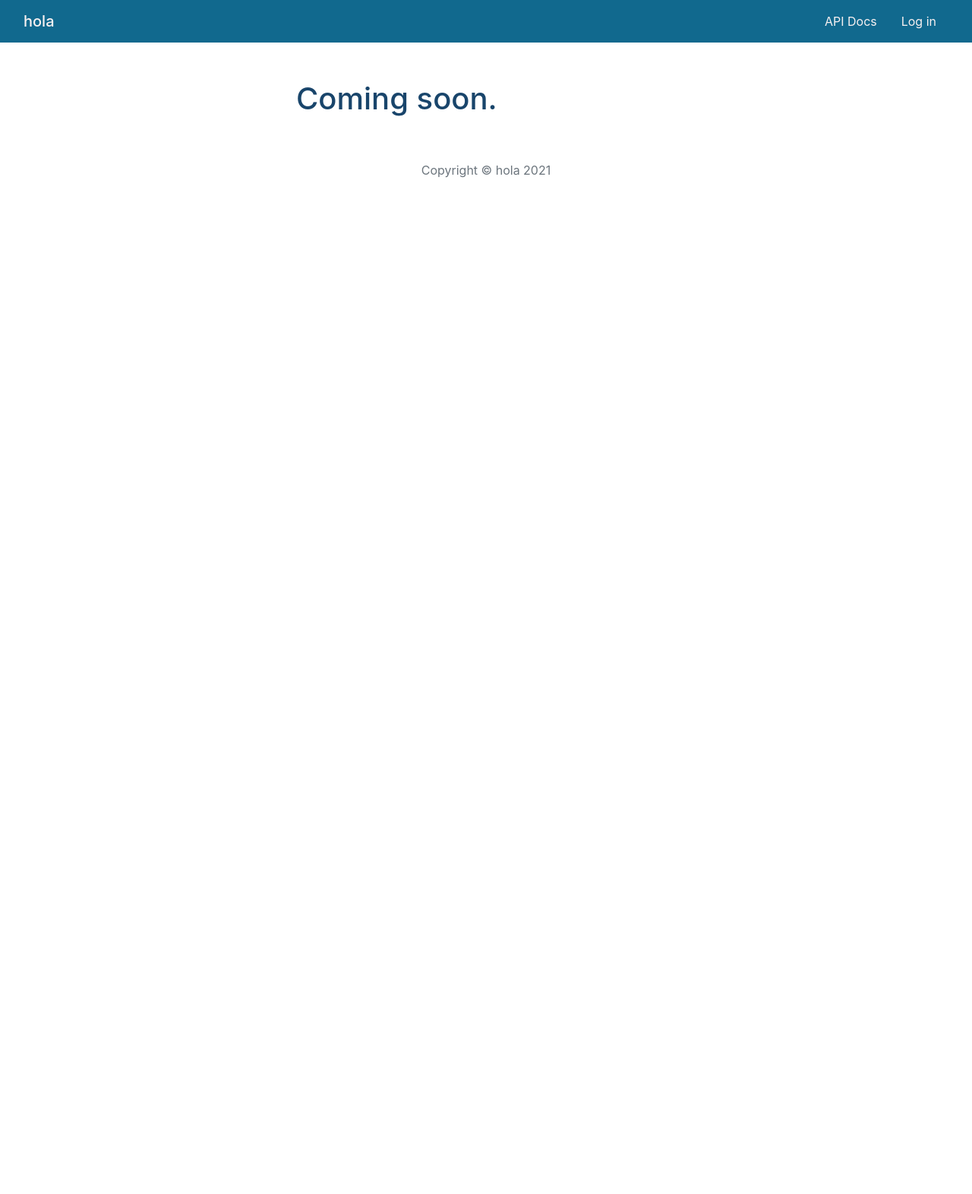
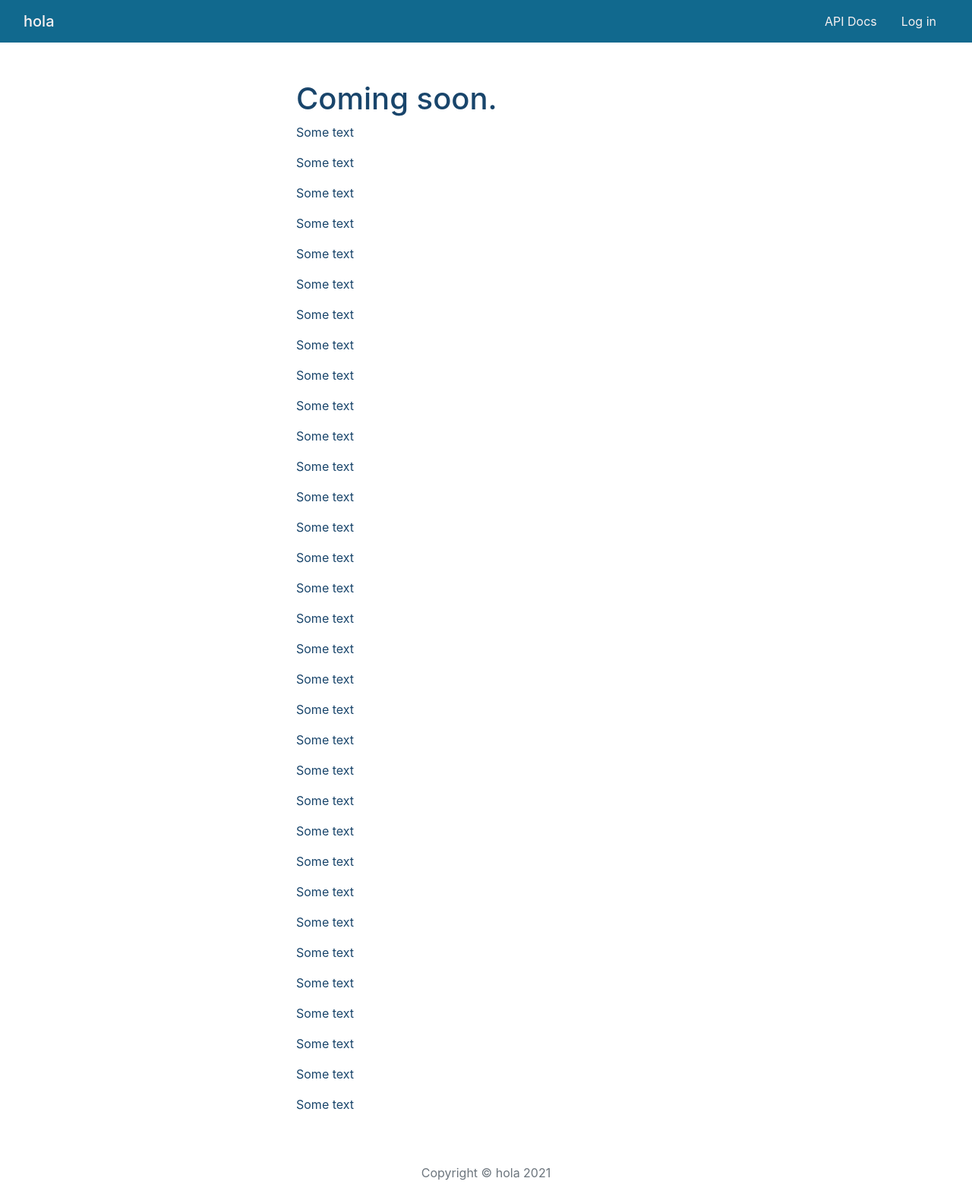
Before and after one commit to aidanjames/hola-api, a Flask app: page / in a window 1280 px wide. Shown: the whole page at 76% size. Before the commit the page ends 234 px from the top, so only its background shows below. Run offline with Flask 2, Linux system fonts and the light colour scheme; some libraries are stand-ins or nearby versions.

Commit message:
Correcting the footer position.

```diff
--- a/static/styles.css
+++ b/static/styles.css
@@ -75,6 +75,22 @@ a {
     padding-top: 50px;
 }
 
+#page-container {
+  position: relative;
+  min-height: 100vh;
+}
+
+#content-wrap {
+  padding-bottom: 2.5rem;    /* Footer height */
+}
+
+#footer {
+  position: absolute;
+  bottom: 0;
+  width: 100%;
+  height: 2.5rem;            /* Footer height */
+}
+
 
 /* BOOTSTRAP OVERRIDES */
 .btn-primary {
--- a/templates/base.html
+++ b/templates/base.html
@@ -21,6 +21,9 @@
 
   <title>{% block title %}{% endblock %}</title>
 </head>
+
+<div id="page-container">
+  <div id="content-wrap">
     <body>
 
     <nav class="navbar sticky-top bg-light ajp-nav">
@@ -45,9 +48,13 @@
 
     {% block content %}
     {% endblock %}
-
-</body>
-<footer>
+    <footer id="footer">
       <p class="copyright text-muted">Copyright &copy; hola {{ now.year }}</p>
     </footer>
+    </body>
+  </div>
+
+</div>
+
+
 </html>
--- a/templates/index.html
+++ b/templates/index.html
@@ -6,6 +6,40 @@
 
 <div class="container form-container">
   <h1>Coming soon.</h1>
+  <p>Some text</p>
+    <p>Some text</p>
+  <p>Some text</p>
+  <p>Some text</p>
+  <p>Some text</p>
+  <p>Some text</p>
+  <p>Some text</p>
+  <p>Some text</p>
+  <p>Some text</p>
+  <p>Some text</p>
+  <p>Some text</p>
+  <p>Some text</p>
+  <p>Some text</p>
+  <p>Some text</p>
+  <p>Some text</p>
+  <p>Some text</p>
+  <p>Some text</p>
+  <p>Some text</p>
+  <p>Some text</p>
+  <p>Some text</p>
+  <p>Some text</p>
+  <p>Some text</p>
+  <p>Some text</p>
+  <p>Some text</p>
+  <p>Some text</p>
+  <p>Some text</p>
+  <p>Some text</p>
+  <p>Some text</p>
+  <p>Some text</p>
+  <p>Some text</p>
+  <p>Some text</p>
+  <p>Some text</p>
+  <p>Some text</p>
+
 </div>
 
 {% endblock %}
```
Lines whose indentation alone changed are shown as unchanged.
